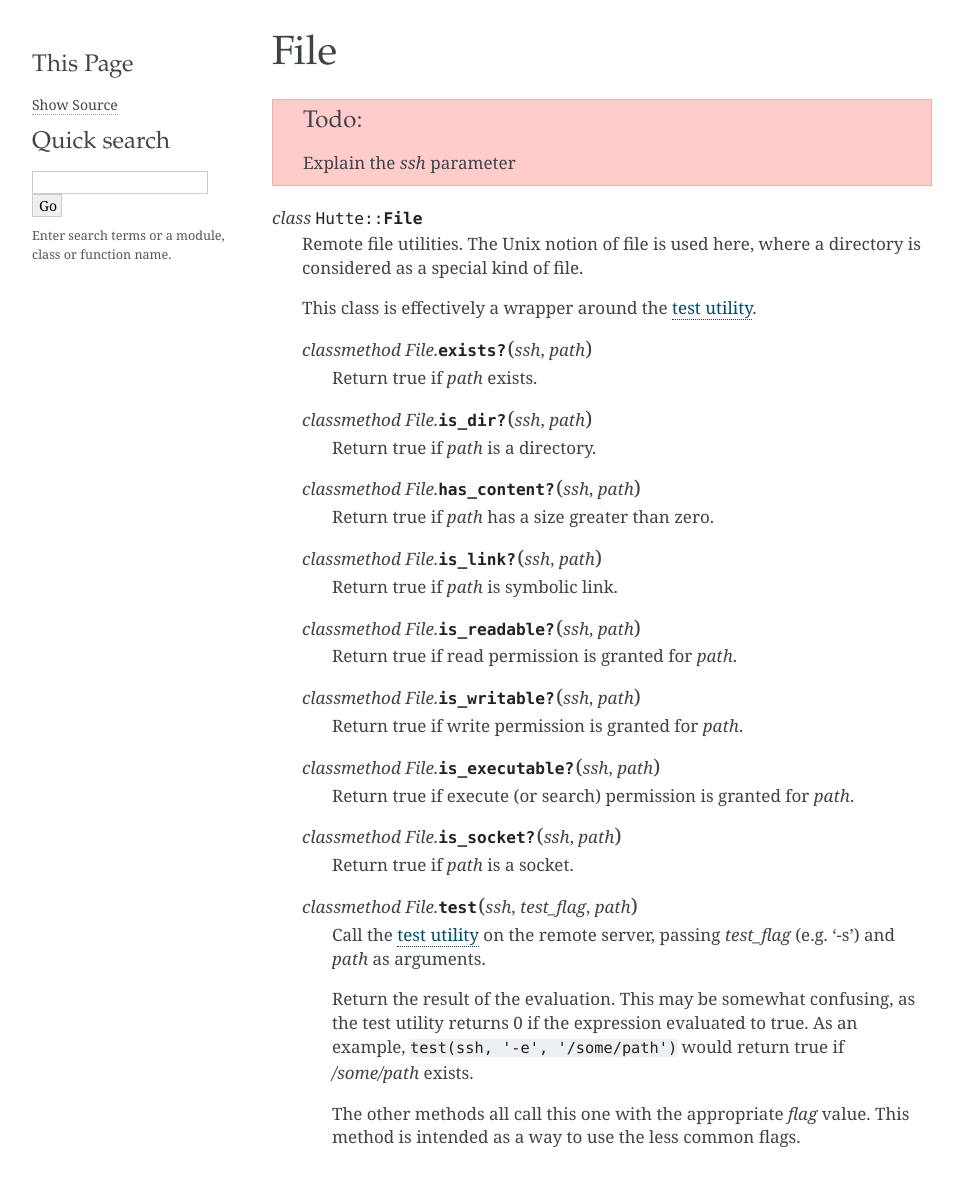
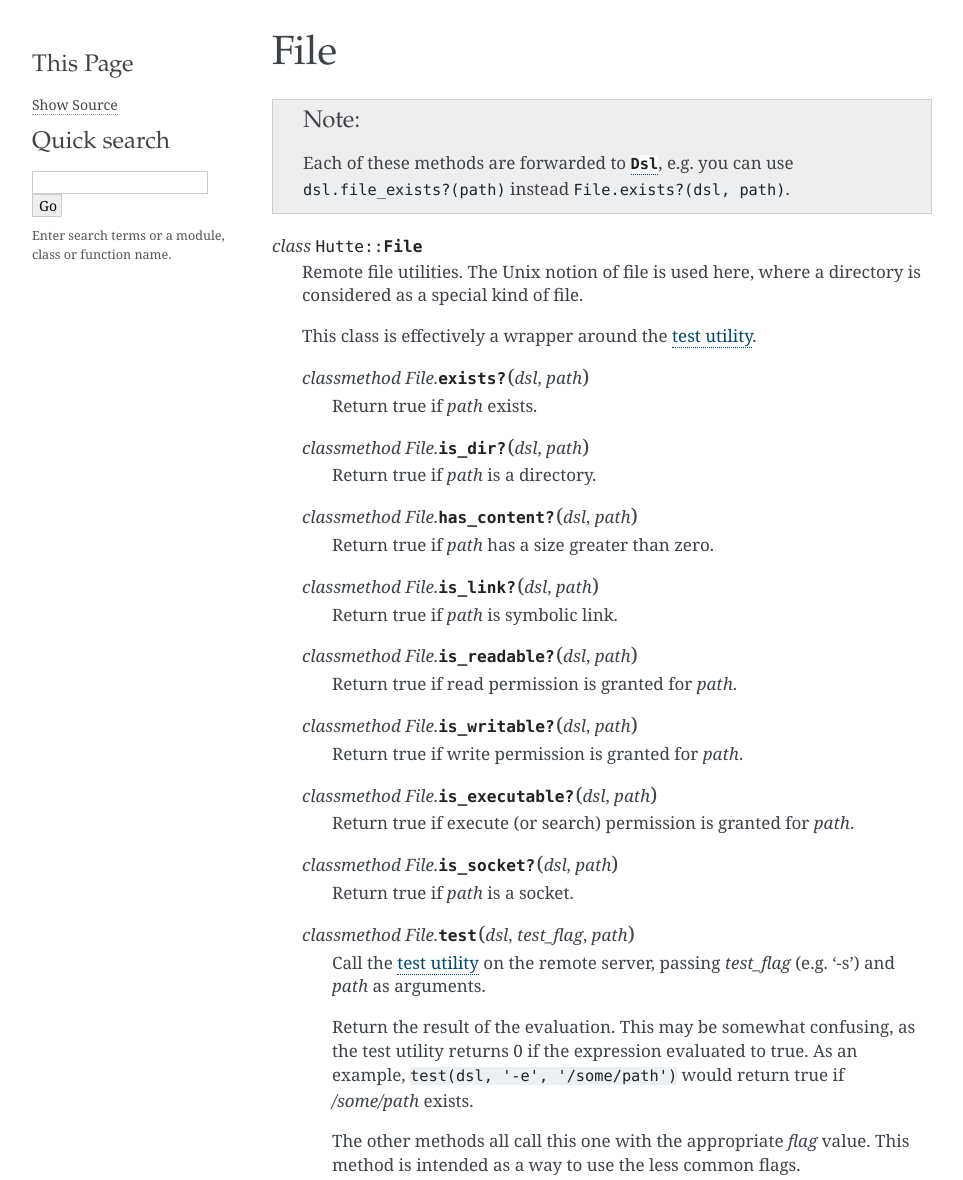
Before and after one commit to bastienleonard/hutte, a plain HTML site: page reference/file.html in a window 1280 px wide. Shown: the top 1180 px of the page, without its empty margins (148-1111 px from the left). Drawn offline with Linux system fonts and the light colour scheme.

Commit message:
Update documentation

```diff
--- a/reference/file.html
+++ b/reference/file.html
@@ -38,13 +38,14 @@
         <div class="bodywrapper">
           <div class="body" role="main">
 
-  <div class="section" id="file">
-<h1>File<a class="headerlink" href="#file" title="Permalink to this headline">¶</a></h1>
-<div class="admonition-todo admonition" id="index-0">
-<p class="first admonition-title">Todo</p>
-<p class="last">Explain the <em>ssh</em> parameter</p>
+  <div class="section" id="module-Hutte">
+<span id="file"></span><h1>File<a class="headerlink" href="#module-Hutte" title="Permalink to this headline">¶</a></h1>
+<div class="admonition note">
+<p class="first admonition-title">Note</p>
+<p class="last">Each of these methods are forwarded to <a class="reference internal" href="dsl.html#Hutte::Dsl" title="Hutte::Dsl"><code class="xref rb rb-class docutils literal"><span class="pre">Dsl</span></code></a>, e.g. you can
+use <code class="docutils literal"><span class="pre">dsl.file_exists?(path)</span></code> instead <code class="docutils literal"><span class="pre">File.exists?(dsl,</span> <span class="pre">path)</span></code>.</p>
 </div>
-<span class="target" id="module-Hutte"></span><dl class="class">
+<dl class="class">
 <dt id="Hutte::File">
 <em class="property">class </em><code class="descclassname">Hutte::</code><code class="descname">File</code><a class="headerlink" href="#Hutte::File" title="Permalink to this definition">¶</a></dt>
 <dd><p>Remote file utilities. The Unix notion of file is used here, where
@@ -52,61 +53,61 @@ a directory is considered as a special kind of file.</p>
 <p>This class is effectively a wrapper around the <a class="reference external" href="http://pubs.opengroup.org/onlinepubs/9699919799/utilities/test.html">test utility</a>.</p>
 <dl class="classmethod">
 <dt id="Hutte::File.exists?">
-<em class="property">classmethod File.</em><code class="descname">exists?</code><span class="sig-paren">(</span><em>ssh</em>, <em>path</em><span class="sig-paren">)</span><a class="headerlink" href="#Hutte::File.exists?" title="Permalink to this definition">¶</a></dt>
+<em class="property">classmethod File.</em><code class="descname">exists?</code><span class="sig-paren">(</span><em>dsl</em>, <em>path</em><span class="sig-paren">)</span><a class="headerlink" href="#Hutte::File.exists?" title="Permalink to this definition">¶</a></dt>
 <dd><p>Return true if <em>path</em> exists.</p>
 </dd></dl>
 
 <dl class="classmethod">
 <dt id="Hutte::File.is_dir?">
-<em class="property">classmethod File.</em><code class="descname">is_dir?</code><span class="sig-paren">(</span><em>ssh</em>, <em>path</em><span class="sig-paren">)</span><a class="headerlink" href="#Hutte::File.is_dir?" title="Permalink to this definition">¶</a></dt>
+<em class="property">classmethod File.</em><code class="descname">is_dir?</code><span class="sig-paren">(</span><em>dsl</em>, <em>path</em><span class="sig-paren">)</span><a class="headerlink" href="#Hutte::File.is_dir?" title="Permalink to this definition">¶</a></dt>
 <dd><p>Return true if <em>path</em> is a directory.</p>
 </dd></dl>
 
 <dl class="classmethod">
 <dt id="Hutte::File.has_content?">
-<em class="property">classmethod File.</em><code class="descname">has_content?</code><span class="sig-paren">(</span><em>ssh</em>, <em>path</em><span class="sig-paren">)</span><a class="headerlink" href="#Hutte::File.has_content?" title="Permalink to this definition">¶</a></dt>
+<em class="property">classmethod File.</em><code class="descname">has_content?</code><span class="sig-paren">(</span><em>dsl</em>, <em>path</em><span class="sig-paren">)</span><a class="headerlink" href="#Hutte::File.has_content?" title="Permalink to this definition">¶</a></dt>
 <dd><p>Return true if <em>path</em> has a size greater than zero.</p>
 </dd></dl>
 
 <dl class="classmethod">
 <dt id="Hutte::File.is_link?">
-<em class="property">classmethod File.</em><code class="descname">is_link?</code><span class="sig-paren">(</span><em>ssh</em>, <em>path</em><span class="sig-paren">)</span><a class="headerlink" href="#Hutte::File.is_link?" title="Permalink to this definition">¶</a></dt>
+<em class="property">classmethod File.</em><code class="descname">is_link?</code><span class="sig-paren">(</span><em>dsl</em>, <em>path</em><span class="sig-paren">)</span><a class="headerlink" href="#Hutte::File.is_link?" title="Permalink to this definition">¶</a></dt>
 <dd><p>Return true if <em>path</em> is symbolic link.</p>
 </dd></dl>
 
 <dl class="classmethod">
 <dt id="Hutte::File.is_readable?">
-<em class="property">classmethod File.</em><code class="descname">is_readable?</code><span class="sig-paren">(</span><em>ssh</em>, <em>path</em><span class="sig-paren">)</span><a class="headerlink" href="#Hutte::File.is_readable?" title="Permalink to this definition">¶</a></dt>
+<em class="property">classmethod File.</em><code class="descname">is_readable?</code><span class="sig-paren">(</span><em>dsl</em>, <em>path</em><span class="sig-paren">)</span><a class="headerlink" href="#Hutte::File.is_readable?" title="Permalink to this definition">¶</a></dt>
 <dd><p>Return true if read permission is granted for <em>path</em>.</p>
 </dd></dl>
 
 <dl class="classmethod">
 <dt id="Hutte::File.is_writable?">
-<em class="property">classmethod File.</em><code class="descname">is_writable?</code><span class="sig-paren">(</span><em>ssh</em>, <em>path</em><span class="sig-paren">)</span><a class="headerlink" href="#Hutte::File.is_writable?" title="Permalink to this definition">¶</a></dt>
+<em class="property">classmethod File.</em><code class="descname">is_writable?</code><span class="sig-paren">(</span><em>dsl</em>, <em>path</em><span class="sig-paren">)</span><a class="headerlink" href="#Hutte::File.is_writable?" title="Permalink to this definition">¶</a></dt>
 <dd><p>Return true if write permission is granted for <em>path</em>.</p>
 </dd></dl>
 
 <dl class="classmethod">
 <dt id="Hutte::File.is_executable?">
-<em class="property">classmethod File.</em><code class="descname">is_executable?</code><span class="sig-paren">(</span><em>ssh</em>, <em>path</em><span class="sig-paren">)</span><a class="headerlink" href="#Hutte::File.is_executable?" title="Permalink to this definition">¶</a></dt>
+<em class="property">classmethod File.</em><code class="descname">is_executable?</code><span class="sig-paren">(</span><em>dsl</em>, <em>path</em><span class="sig-paren">)</span><a class="headerlink" href="#Hutte::File.is_executable?" title="Permalink to this definition">¶</a></dt>
 <dd><p>Return true if execute (or search) permission is granted for <em>path</em>.</p>
 </dd></dl>
 
 <dl class="classmethod">
 <dt id="Hutte::File.is_socket?">
-<em class="property">classmethod File.</em><code class="descname">is_socket?</code><span class="sig-paren">(</span><em>ssh</em>, <em>path</em><span class="sig-paren">)</span><a class="headerlink" href="#Hutte::File.is_socket?" title="Permalink to this definition">¶</a></dt>
+<em class="property">classmethod File.</em><code class="descname">is_socket?</code><span class="sig-paren">(</span><em>dsl</em>, <em>path</em><span class="sig-paren">)</span><a class="headerlink" href="#Hutte::File.is_socket?" title="Permalink to this definition">¶</a></dt>
 <dd><p>Return true if <em>path</em> is a socket.</p>
 </dd></dl>
 
 <dl class="classmethod">
 <dt id="Hutte::File.test">
-<em class="property">classmethod File.</em><code class="descname">test</code><span class="sig-paren">(</span><em>ssh</em>, <em>test_flag</em>, <em>path</em><span class="sig-paren">)</span><a class="headerlink" href="#Hutte::File.test" title="Permalink to this definition">¶</a></dt>
+<em class="property">classmethod File.</em><code class="descname">test</code><span class="sig-paren">(</span><em>dsl</em>, <em>test_flag</em>, <em>path</em><span class="sig-paren">)</span><a class="headerlink" href="#Hutte::File.test" title="Permalink to this definition">¶</a></dt>
 <dd><p>Call the <a class="reference external" href="http://pubs.opengroup.org/onlinepubs/9699919799/utilities/test.html">test utility</a>
 on the remote server, passing <em>test_flag</em> (e.g. &#8216;-s&#8217;) and <em>path</em>
 as arguments.</p>
 <p>Return the result of the evaluation. This may be somewhat
 confusing, as the test utility returns 0 if the expression
-evaluated to true.  As an example, <code class="docutils literal"><span class="pre">test(ssh,</span> <span class="pre">'-e',</span>
+evaluated to true.  As an example, <code class="docutils literal"><span class="pre">test(dsl,</span> <span class="pre">'-e',</span>
 <span class="pre">'/some/path')</span></code> would return true if <em>/some/path</em> exists.</p>
 <p>The other methods all call this one with the appropriate <em>flag</em>
 value. This method is intended as a way to use the less common
```
Also changed, not shown: reference/dsl.html (+6 -1 lines), reference/index.html (+2 -2 lines), searchindex.js (+1 -1 lines), _sources/reference/dsl.txt, _sources/reference/file.txt, 1 other file.
